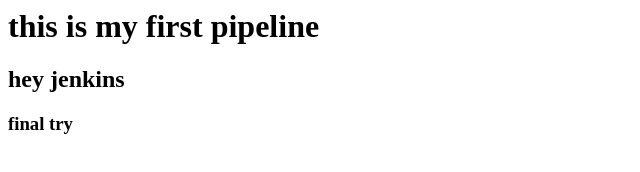
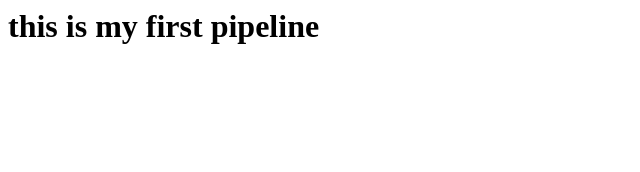
Before and after one commit to naveen90234/namita, a plain HTML site: page index.html in a window 1280 px wide. Shown: the whole page, without its empty margins (0-640 px from the left). Drawn offline with Linux system fonts and the light colour scheme.

Commit message:
Update index.html

```diff
--- a/index.html
+++ b/index.html
@@ -1,3 +1 @@
 <h1>this is my first pipeline</h1>
-<h2>hey jenkins</h2>
-<h3>final try</h3>
```
